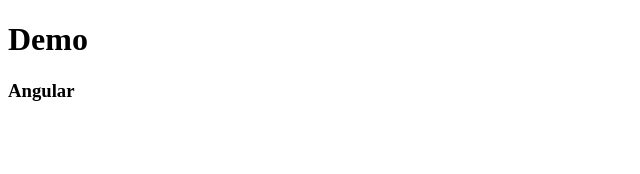
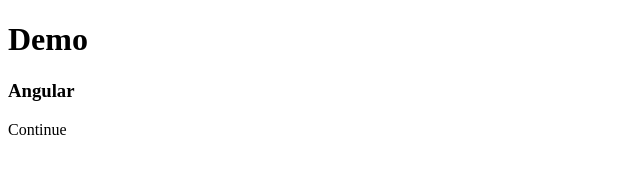
Before and after one commit to congtre/testgit, a plain HTML site: page index.html in a window 1280 px wide. Shown: the full height of the page, 0-640 px from the left. Drawn offline with Linux system fonts and the light colour scheme.

Commit message:
add continue

```diff
--- a/index.html
+++ b/index.html
@@ -9,5 +9,6 @@
 <body>
     <h1>Demo</h1>
     <h3>Angular</h3>
+    <p>Continue</p>
 </body>
 </html>
```
